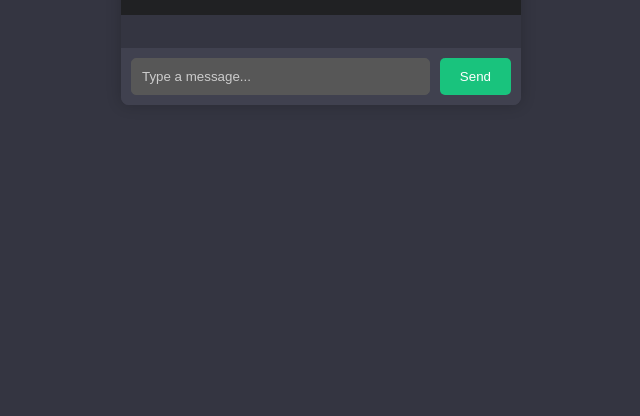
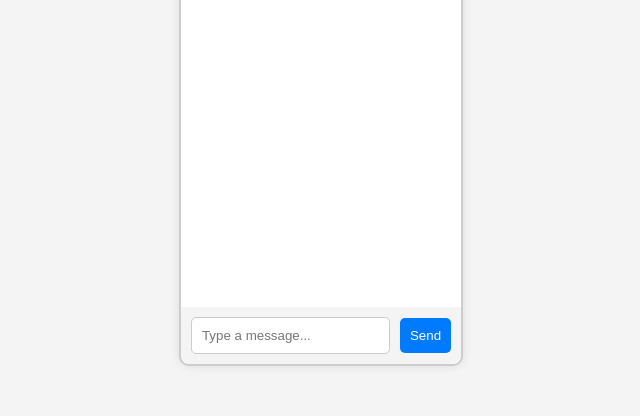
Before and after one commit to Nethra1619/chatbot, a plain HTML site: page index.html in a window 1280 px wide. Shown: the part 384-800 px from the top of the page, without its empty margins (319-959 px from the left). Drawn offline with Linux system fonts and the light colour scheme.

Commit message:
Update styles.css

```diff
--- a/styles.css
+++ b/styles.css
@@ -1,104 +1,89 @@
- body {
-    font-family: Arial, sans-serif;
-    background-color: #f4f4f4;
+* {
+    box-sizing: border-box;
     margin: 0;
     padding: 0;
+    font-family: Arial, sans-serif;
+}
+
+body, html {
+    height: 100%;
     display: flex;
     justify-content: center;
     align-items: center;
-    height: 100vh;
-    background-color: #343541;
+    background-color: #f4f4f4;
 }
 
 .chat-container {
-    width: 400px;
-    max-width: 100%;
-    background-color: #40414f;
-    box-shadow: 0 0 15px rgba(0, 0, 0, 0.2);
-    border-radius: 8px;
-    overflow: hidden;
+    width: 100%;
+    max-width: 500px;
+    height: 100%;
+    max-height: 700px;
+    border: 2px solid #ccc;
+    border-radius: 10px;
+    background-color: #fff;
     display: flex;
     flex-direction: column;
+    box-shadow: 0 0 10px rgba(0, 0, 0, 0.1);
 }
 
 .chat-header {
-    background-color: #202123;
+    padding: 10px;
+    background-color: #007bff;
     color: white;
-    padding: 10px;
     text-align: center;
-    border-bottom: 1px solid #343541;
+    border-radius: 10px 10px 0 0;
 }
 
 .chat-box {
     flex: 1;
     padding: 15px;
-    height: 300px;
     overflow-y: auto;
-    background-color: #343541;
-    color: white;
-    border-bottom: 1px solid #343541;
 }
 
 .chat-input {
+    padding: 10px;
+    background-color: #f4f4f4;
+    border-radius: 0 0 10px 10px;
     display: flex;
-    padding: 10px;
-    background-color: #40414f;
-    border-top: 1px solid #343541;
+    align-items: center;
 }
 
 .chat-input input {
     flex: 1;
     padding: 10px;
-    border: 1px solid #575757;
+    border: 1px solid #ccc;
     border-radius: 5px;
-    background-color: #575757;
-    color: white;
-    margin-right: 10px;
-}
-
-.chat-input input::placeholder {
-    color: #ccc;
+    outline: none;
 }
 
 .chat-input button {
-    background-color: #19c37d;
+    margin-left: 10px;
+    padding: 10px;
+    background-color: #007bff;
     color: white;
     border: none;
-    padding: 10px 20px;
     border-radius: 5px;
     cursor: pointer;
-}
-
-.chat-input button:hover {
-    background-color: #14a366;
+    outline: none;
 }
 
 .message {
     margin-bottom: 10px;
     padding: 10px;
-    border-radius: 8px;
+    border-radius: 10px;
     max-width: 80%;
-    display: inline-block;
-    word-wrap: break-word;
 }
 
-.message.user {
-    background-color: #1a7f6e;
+.user {
+    background-color: #007bff;
     color: white;
     align-self: flex-end;
+    border-radius: 10px 0 10px 10px;
 }
 
-.message.bot {
-    background-color: #40414f;
-    color: white;
+.bot {
+    background-color: #f4f4f4;
+    color: black;
     align-self: flex-start;
+    border-radius: 0 10px 10px 10px;
 }
-
-#chat-box::-webkit-scrollbar {
-    width: 8px;
-}
-
-#chat-box::-webkit-scrollbar-thumb {
-    background-color: #555;
-    border-radius: 4px;
-}
```
